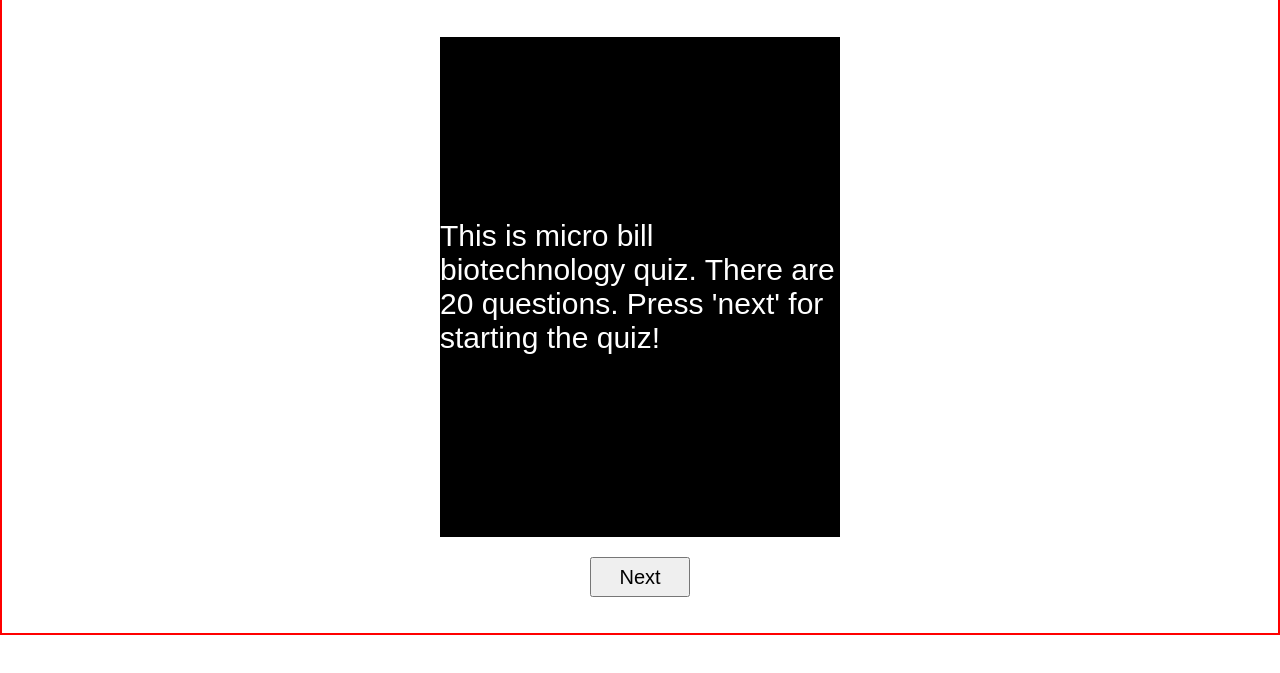
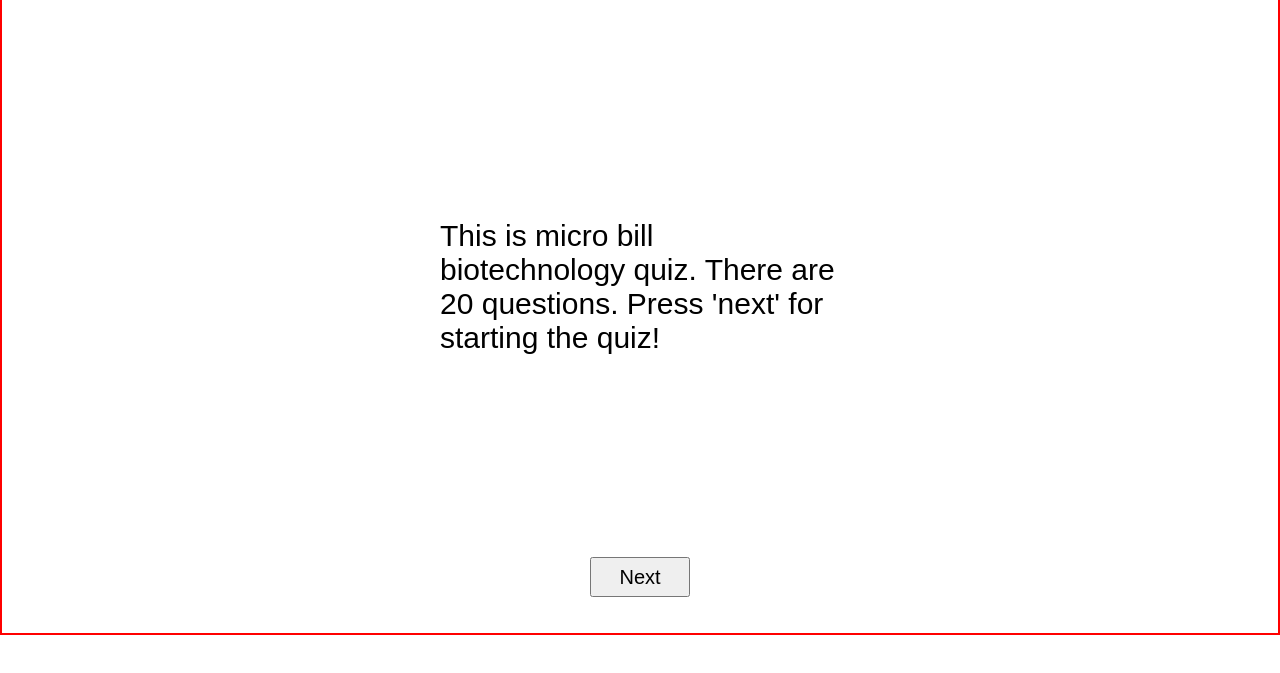
Before and after one commit to Codeeyyy/quiz.github.io, a plain HTML site: page index.html in a window 1280 px wide. Shown: the part 85-758 px from the top of the page. Drawn offline with Linux system fonts and the light colour scheme.

Commit message:
Update style.css

```diff
--- a/style.css
+++ b/style.css
@@ -2,6 +2,7 @@
   margin: 0;
   padding: 0;
   box-sizing: border-box;
+  font-family: sans-serif;
 }
 
 .main {
@@ -23,7 +24,6 @@
   font-size: 30px;
 }
 .options {
-  background-color: black;
   height: 500px;
   width: 400px;
   display: flex;
@@ -31,7 +31,7 @@
   justify-content: center;
   align-items: center;
   gap: 50px;
-  color: white;
+  color: rgb(0, 0, 0);
   font-size: 30px;
   font-family: sans-serif;
 }
```
